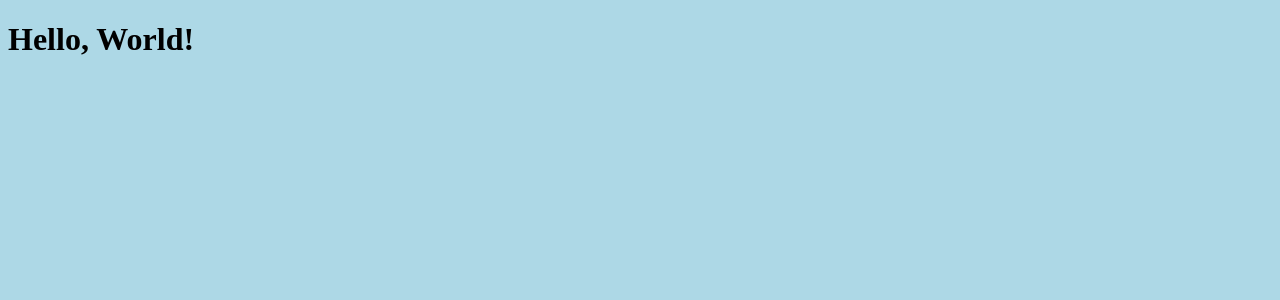
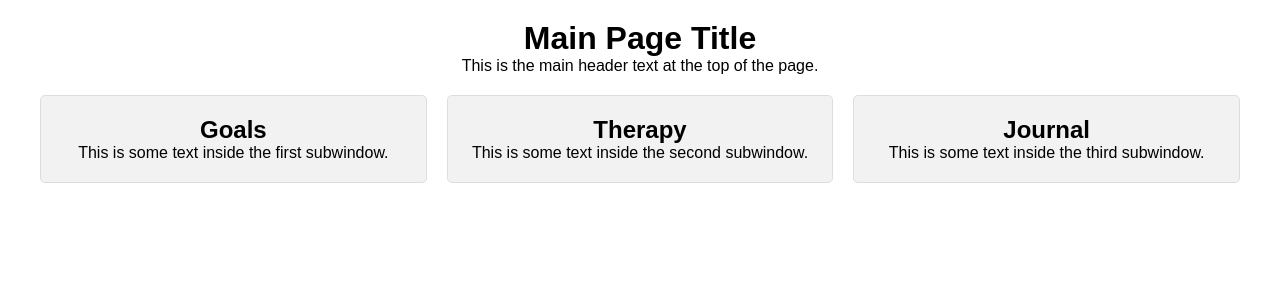
Before and after one commit to PatrickC05/hackprinceton24, a Django app: page / in a window 1280 px wide. Shown: the top 300 px of the page. Run offline with Django 5.2, Linux system fonts and the light colour scheme.

Commit message:
html initializations

```diff
--- a/main/static/css/style.css
+++ b/main/static/css/style.css
@@ -1,3 +1,41 @@
+/* General reset */
+* {
+    margin: 0;
+    padding: 0;
+    box-sizing: border-box;
+}
+
 body {
-    background-color: lightblue;
+    font-family: Arial, sans-serif;
+    display: flex;
+    flex-direction: column;
+    align-items: center;
 }
+
+/* Main header styling */
+header {
+    text-align: center;
+    margin: 20px 0;
+}
+
+.main-app-options {
+    display: flex;
+    gap: 20px;
+    justify-content: center;
+    width: 100%;
+    max-width: 1200px;
+}
+
+/* Each individual subwindow */
+.main-option {
+    flex: 1;
+    padding: 20px;
+    background-color: #f2f2f2;
+    border: 1px solid #ddd;
+    border-radius: 5px;
+    text-align: center;
+}
+
+.subwindow h2 {
+    margin-bottom: 10px;
+}
--- a/main/templates/index.html
+++ b/main/templates/index.html
@@ -9,6 +9,26 @@
     <title>Hello World</title>
 </head>
 <body>
-    <h1>Hello, World!</h1>
+    <!-- Main Header Section -->
+    <header>
+        <h1>Main Page Title</h1>
+        <p>This is the main header text at the top of the page.</p>
+    </header>
+
+    <!-- Subwindows Section -->
+    <div class="main-app-options">
+        <div class="main-option goals">
+            <h2>Goals</h2>
+            <p>This is some text inside the first subwindow.</p>
+        </div>
+        <div class="main-option therapy">
+            <h2>Therapy</h2>
+            <p>This is some text inside the second subwindow.</p>
+        </div>
+        <div class="main-option journal">
+            <h2>Journal</h2>
+            <p>This is some text inside the third subwindow.</p>
+        </div>
+    </div>
 </body>
 </html>
```
